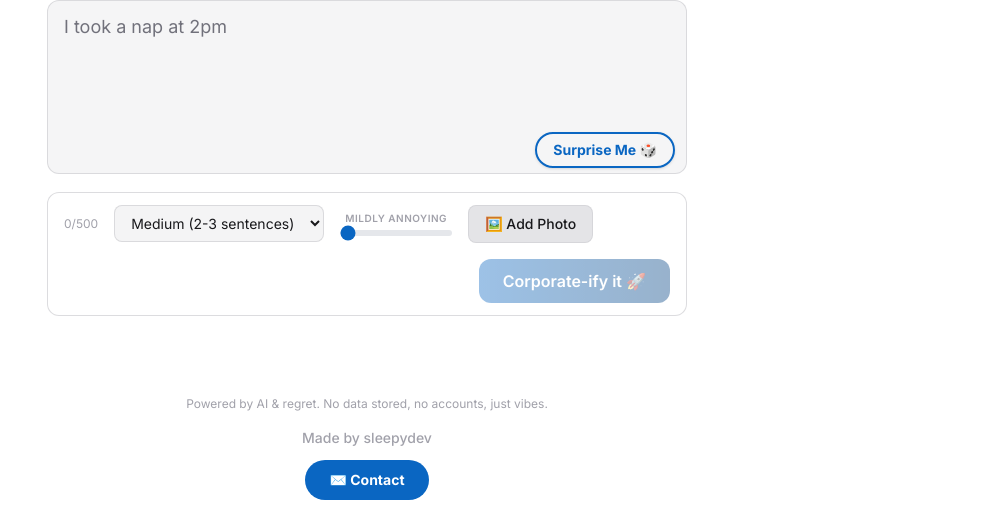
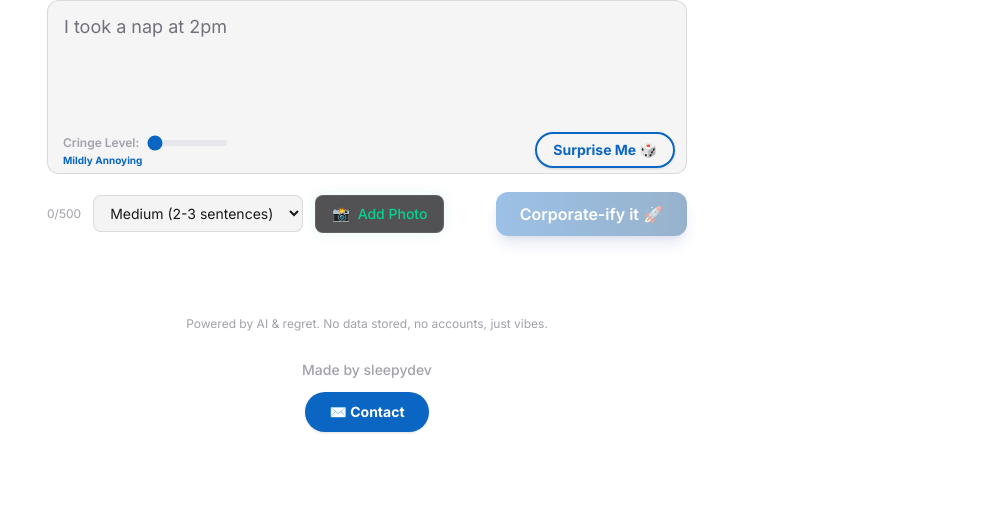
Before and after one commit to sleepydevo/reality-vs-linkedin, a Next.js app: page / in a window 1280 px wide. Shown: the part 436-952 px from the top of the page, without its empty margins (273-1280 px from the left). Built offline with nearby package versions, Linux system fonts and the light colour scheme.

Commit message:
Move Cringe Level slider into the textarea

```diff
--- a/app/page.tsx
+++ b/app/page.tsx
@@ -705,11 +705,29 @@ export default function Home() {
           >
             Surprise Me 🎲
           </button>
+
+          <div className="absolute bottom-3 left-4 flex flex-col gap-0.5 items-start pointer-events-auto">
+            <div className="flex items-center gap-2">
+              <span className="text-xs font-semibold" style={{ color: 'var(--text-muted)' }}>Cringe Level:</span>
+              <input
+                type="range"
+                min="1"
+                max="3"
+                step="1"
+                value={cringeLevel}
+                onChange={(e) => setCringeLevel(Number(e.target.value))}
+                className="w-20 h-1.5 bg-gray-200 rounded-lg appearance-none cursor-pointer dark:bg-zinc-700 accent-[#0A66C2]"
+              />
+            </div>
+            <span className="text-[10px] font-bold text-[#0A66C2]">
+              {cringeLevel === 1 ? 'Mildly Annoying' : cringeLevel === 2 ? 'Unhinged CEO' : 'Final Boss Lunatic'}
+            </span>
+          </div>
         </div>
 
-        <div className="w-full border rounded-xl px-4 py-3 flex flex-wrap items-center gap-3 sm:gap-4"
-          style={{ borderColor: 'var(--border-primary)', backgroundColor: 'var(--bg-card)' }}>
-            <span className="text-xs shrink-0" style={{ color: 'var(--text-muted)' }}>{input.length}/500</span>
+        <div className="flex flex-col sm:flex-row items-stretch sm:items-center justify-between gap-4">
+          <div className="flex flex-wrap items-center gap-3 w-full sm:w-auto justify-center sm:justify-start">
+            <span className="text-xs hidden sm:inline-block shrink-0" style={{ color: 'var(--text-muted)' }}>{input.length}/500</span>
 
             <select
               value={length}
@@ -722,31 +740,16 @@ export default function Home() {
               <option value="long">Long (Full Broetry)</option>
             </select>
 
-            <div className="flex flex-col items-center shrink-0">
-              <span className="text-[10px] font-semibold uppercase tracking-wider mb-1" style={{ color: 'var(--text-muted)' }}>
-                {cringeLevel === 1 ? 'Mildly Annoying' : cringeLevel === 2 ? 'Unhinged CEO' : 'Final Boss Lunatic'}
-              </span>
-              <input
-                type="range"
-                min="1"
-                max="3"
-                step="1"
-                value={cringeLevel}
-                onChange={(e) => setCringeLevel(Number(e.target.value))}
-                className="w-28 h-1.5 bg-gray-200 rounded-lg appearance-none cursor-pointer dark:bg-zinc-700 accent-[#0A66C2]"
-              />
-            </div>
-
             {!photoDataUrl && (
               <button
                 onClick={() => setShowUploadModal(true)}
-                className="flex items-center gap-2 px-4 py-2 border rounded-lg text-sm font-medium transition-all shrink-0"
-                style={{ borderColor: 'var(--border-primary)', color: 'var(--text-primary)', backgroundColor: 'var(--bg-tertiary)' }}
+                className="flex items-center gap-2 px-4 py-2 bg-zinc-800/80 hover:bg-zinc-700 border border-zinc-500/50 hover:border-emerald-500/50 rounded-lg text-sm font-medium text-emerald-400 hover:text-emerald-300 transition-all shadow-[0_0_15px_rgba(16,185,129,0.1)] hover:shadow-[0_0_20px_rgba(16,185,129,0.2)] shrink-0 group"
                 title="Add a photo"
               >
-                🖼️ Add Photo
+                <span className="group-hover:scale-110 transition-transform">📸</span> Add Photo
               </button>
             )}
+          </div>
 
           <button
             id="corporateify-button"
@@ -757,7 +760,7 @@ export default function Home() {
                        hover:from-[#0b7aee] hover:to-[#0A66C2]
                        disabled:opacity-40 disabled:cursor-not-allowed
                        transition-all duration-200 active:scale-95
-                         ml-auto shrink-0"
+                       shadow-lg shadow-blue-900/30"
           >
             {loading ? (
               <span className="flex items-center gap-1.5 justify-center">
@@ -953,16 +956,16 @@ export default function Home() {
       )}
 
       {/* ── Footer ── */}
-      <footer className="mt-12 mb-8 text-center text-xs flex flex-col gap-4 items-center" style={{ color: 'var(--text-muted)' }}>
+      <footer className="mt-12 mb-8 text-center text-xs flex flex-col gap-5 items-center" style={{ color: 'var(--text-muted)' }}>
         <div>Powered by AI &amp; regret. No data stored, no accounts, just vibes.</div>
 
-        <div className="flex flex-col items-center gap-3">
+        <div className="flex flex-col items-center gap-3 mt-2">
           <div className="text-sm font-medium">Made by sleepydev</div>
           <a
             href="https://mail.google.com/mail/?view=cm&fs=1&to=testacountsai7@gmail.com"
             target="_blank"
             rel="noopener noreferrer"
-            className="inline-flex items-center justify-center px-6 py-2.5 text-sm font-bold text-white transition-all duration-200 bg-[#0a66c2] rounded-full hover:bg-[#004182] hover:scale-105 focus:outline-none"
+            className="inline-flex items-center justify-center px-6 py-2.5 text-sm font-bold text-white transition-all duration-200 bg-[#0a66c2] rounded-full hover:bg-[#004182] hover:scale-105 focus:outline-none shadow-sm"
           >
             <span className="flex items-center gap-2">
               ✉️ Contact
```
Lines whose indentation alone changed are shown as unchanged.
